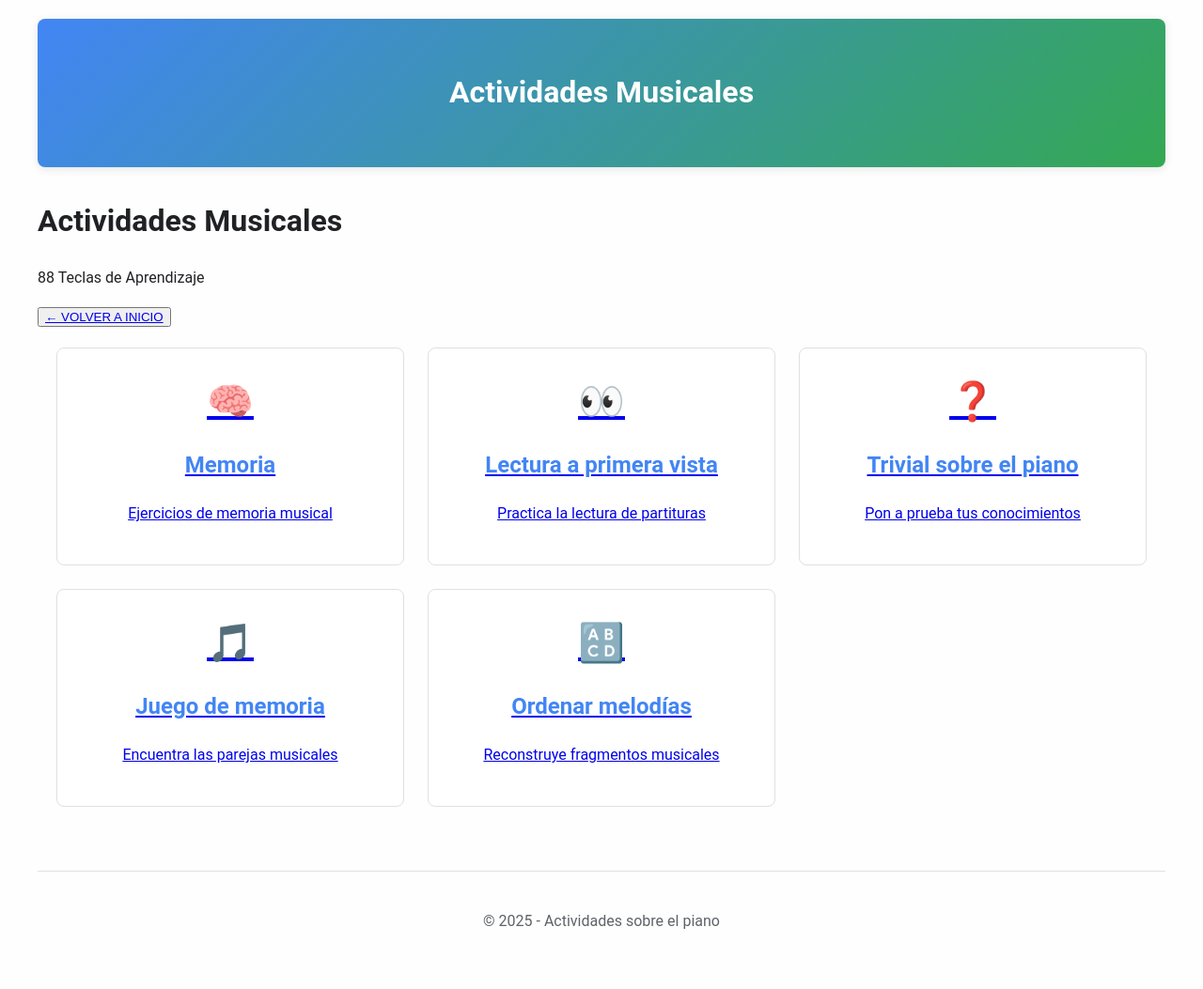
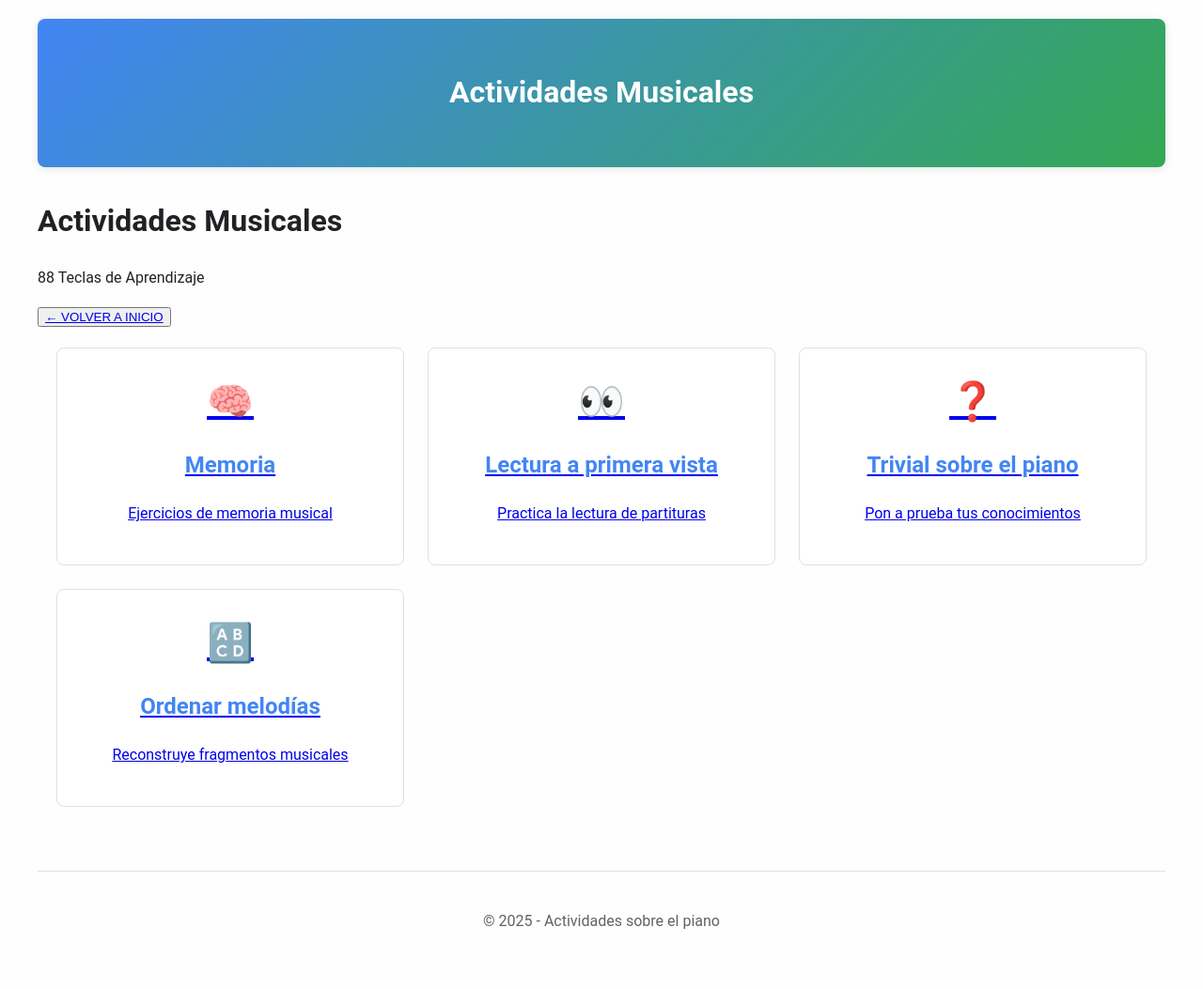
Before and after one commit to AlvaroBuitrago/88_teclas, a Jekyll site: the page built from index.md, in a window 1280 px wide. Shown: the whole page at 94% size. Built offline with Jekyll 4.4.1, drawn with Linux system fonts in a browser that asks for light colours.

Commit message:
Update index.md

```diff
--- a/index.md
+++ b/index.md
@@ -34,12 +34,6 @@ subtitle: 88 Teclas de Aprendizaje
         <p>Pon a prueba tus conocimientos</p>
     </a>
 
-    <a href="{{ '/juego-memoria' | relative_url }}" class="activity-card">
-        <div class="card-icon">🎵</div>
-        <h2>Juego de memoria</h2>
-        <p>Encuentra las parejas musicales</p>
-    </a>
-
     <a href="{{ '/ordenar' | relative_url }}" class="activity-card">
         <div class="card-icon">🔠</div>
         <h2>Ordenar melodías</h2>
```
